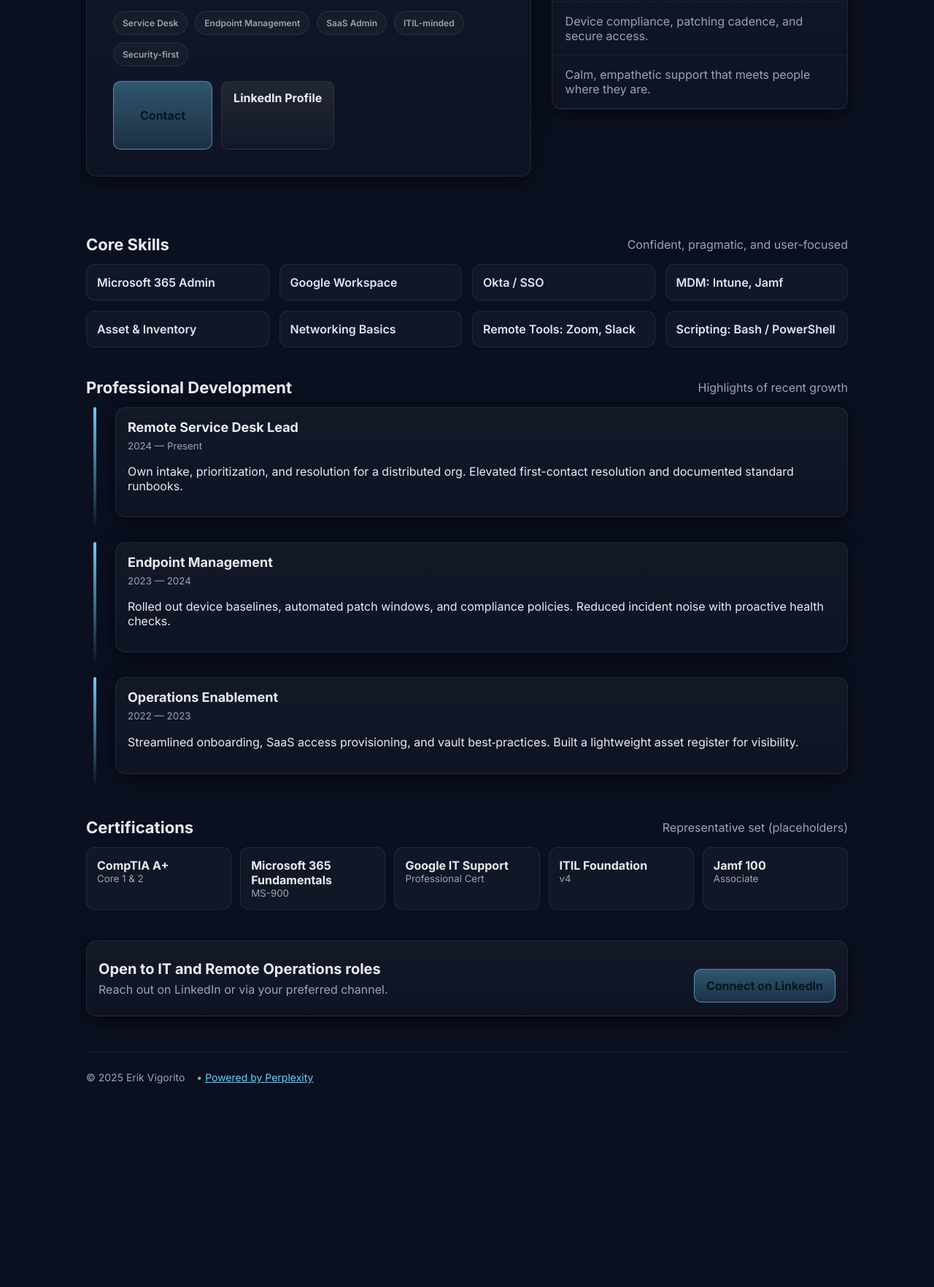
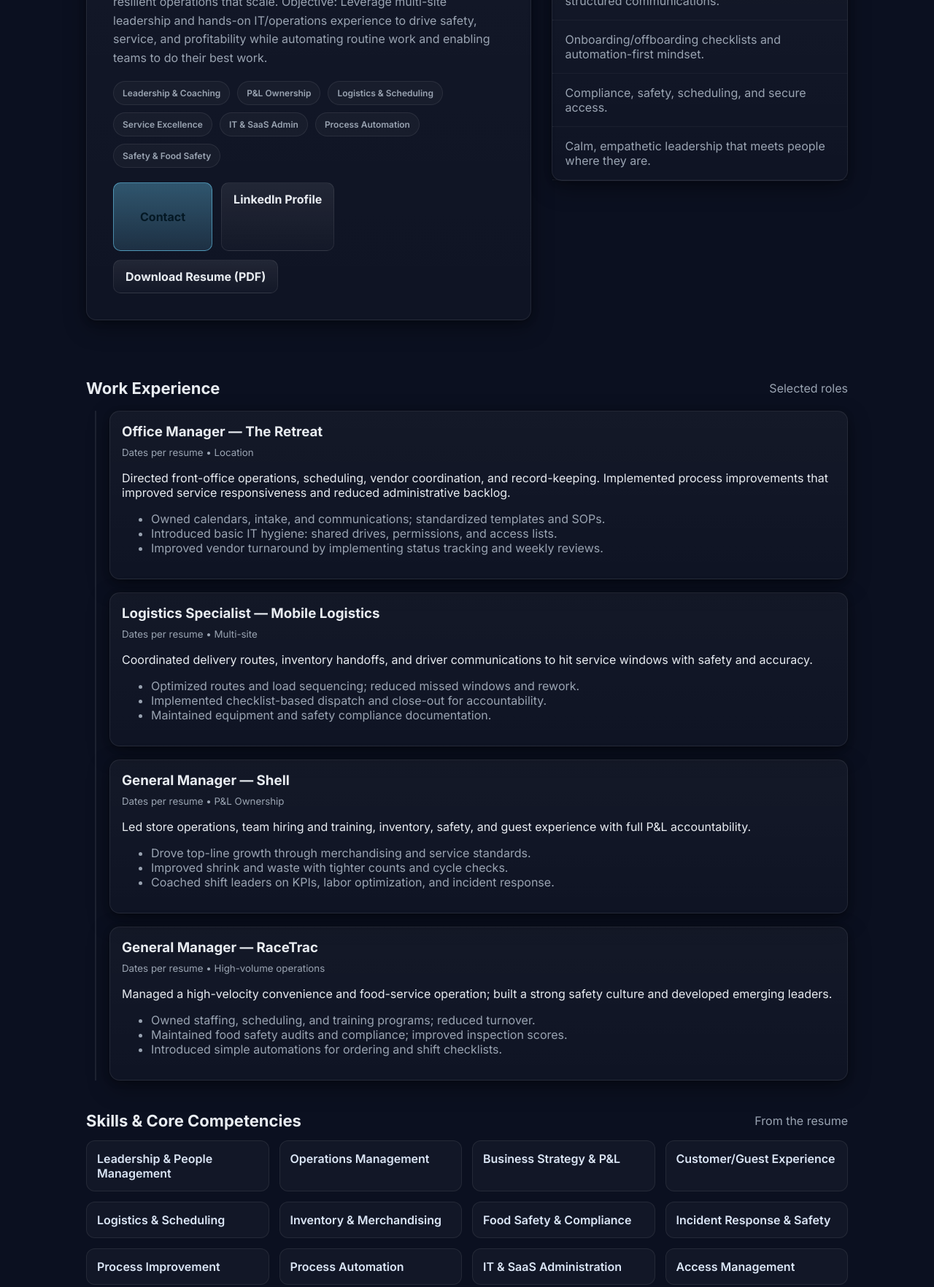
Before and after one commit to equicktruth-ctrl/portfolio-website, a plain HTML site: page public/index.html in a window 1280 px wide. Shown: the part 474-2238 px from the top of the page at 73% size. Before the commit the page ends 2013 px from the top, so only its background shows below. Drawn offline with Linux system fonts and the light colour scheme.

Commit message:
Resume-based update: hero, experience, skills, certifications.
Updated the title and description meta tags for improved SEO and clarity. Adjusted various sections to better reflect the user's skills and experience, including renaming sections and modifying content for better alignment with the user's professional branding.

```diff
--- a/public/index.html
+++ b/public/index.html
@@ -1,13 +1,13 @@
-<!doctype html>
+<!DOCTYPE html>
 <html lang="en">
 <head>
   <meta charset="utf-8" />
   <meta name="viewport" content="width=device-width, initial-scale=1" />
-  <title>Erik Vigorito | IT / Remote Operations</title>
-  <meta name="description" content="Modern one-page portfolio for Erik Vigorito – IT and Remote Operations professional." />
-  <link rel="preconnect" href="https://fonts.googleapis.com">
-  <link rel="preconnect" href="https://fonts.gstatic.com" crossorigin>
-  <link href="https://fonts.googleapis.com/css2?family=Inter:wght@400;500;600;700;800&display=swap" rel="stylesheet">
+  <title>Erik Vigorito | Operations, IT, and Leadership</title>
+  <meta name="description" content="Resume-backed portfolio for Erik Vigorito: leadership, operations, logistics, IT, and service excellence." />
+  <link rel="preconnect" href="https://fonts.googleapis.com" />
+  <link rel="preconnect" href="https://fonts.gstatic.com" crossorigin />
+  <link href="https://fonts.googleapis.com/css2?family=Inter:wght@400;500;600;700;800&display=swap" rel="stylesheet" />
   <style>
     :root{
       --bg:#0b1020; --panel:#111733; --accent:#6ccff6; --accent-2:#9b8cff; --text:#e8ecf1; --muted:#9aa4b2; --ok:#22c55e; --warn:#f59e0b;
@@ -16,7 +16,7 @@
       --radius:14px;
     }
     *{box-sizing:border-box}
-    html,body{margin:0;background:radial-gradient(1200px 600px at 80% -10%,rgba(108,207,246,.08),transparent),radial-gradient(800px 400px at -10% 0,rgba(155,140,255,.08),transparent),var(--bg);color:var(--text);font-family:Inter,system-ui,-apple-system,Segoe UI,Roboto,Helvetica,Arial,sans-serif;}
+    html,body{margin:0;background:radial-gradient(1200px 600px at 80% -10%, rgba(108,207,246,.08), transparent), radial-gradient(800px 400px at -10% 0, rgba(155,140,255,.08), transparent), var(--bg); color:var(--text); font-family:Inter,system-ui,-apple-system,Segoe UI,Roboto,Helvetica,Arial,sans-serif}
     a{color:var(--accent)}
     .container{max-width:1100px;margin:auto;padding:28px}
     header.site{position:sticky;top:0;background:rgba(11,16,32,.6);backdrop-filter:saturate(120%) blur(8px);border-bottom:1px solid var(--border);z-index:10}
@@ -28,7 +28,7 @@
 
     /* Hero */
     .hero{display:grid;grid-template-columns:1.2fr .8fr;gap:28px;align-items:center;padding:38px 0}
-    .card{background:linear-gradient(180deg,rgba(255,255,255,.04),rgba(255,255,255,.02));border:1px solid var(--border);border-radius:var(--radius);box-shadow:var(--shadow)}
+    .card{background:linear-gradient(180deg,rgba(255,255,255,.04), rgba(255,255,255,.02));border:1px solid var(--border);border-radius:var(--radius);box-shadow:var(--shadow)}
     .hero .primary{padding:36px}
     .tag{display:inline-flex;align-items:center;gap:8px;padding:6px 10px;border-radius:999px;background:rgba(108,207,246,.15);border:1px solid rgba(108,207,246,.35);color:#d9f2ff;font-weight:600;font-size:12px}
     h1{margin:14px 0 10px;font-size:40px;line-height:1.1}
@@ -36,16 +36,15 @@
     .quick{display:flex;flex-wrap:wrap;gap:10px;margin-top:18px}
     .quick .chip{padding:8px 12px;border:1px solid var(--border);border-radius:999px;background:rgba(255,255,255,.03);color:var(--muted);font-weight:600;font-size:12px}
     .cta{margin-top:20px;display:flex;gap:12px;flex-wrap:wrap}
-    .btn{padding:12px 16px;border-radius:10px;border:1px solid var(--border);background:linear-gradient(180deg,rgba(255,255,255,.08),rgba(255,255,255,.02));color:var(--text);text-decoration:none;font-weight:700}
-    .btn.primary{background:linear-gradient(180deg,rgba(108,207,246,.35),rgba(108,207,246,.15));border-color:rgba(108,207,246,.55);color:#041824}
-
-    .hero .aside{padding:0}
+    .btn{padding:12px 16px;border-radius:10px;border:1px solid var(--border);background:linear-gradient(180deg,rgba(255,255,255,.08), rgba(255,255,255,.02));color:var(--text);text-decoration:none;font-weight:700}
+    .btn.primary{background:linear-gradient(180deg,rgba(108,207,246,.35), rgba(108,207,246,.15));border-color:rgba(108,207,246,.55);color:#041824}
+    .hero aside{padding:0}
     .aside .stat{padding:16px 18px;border-bottom:1px solid var(--border);display:flex;align-items:center;gap:12px}
     .dotline{width:10px;height:10px;border-radius:999px;background:var(--ok)}
     .aside ul{list-style:none;margin:0;padding:0}
     .aside li{padding:16px 18px;border-bottom:1px dotted var(--border);color:var(--muted);display:flex;align-items:flex-start;gap:10px}
 
-    /* Skills */
+    /* Sections */
     section{margin:42px 0}
     .section-title{display:flex;align-items:center;justify-content:space-between;margin-bottom:14px}
     .section-title h2{margin:0;font-size:22px}
@@ -54,35 +53,33 @@
     .muted{color:var(--muted)}
 
     /* Timeline */
-    .timeline{display:grid;grid-template-columns:24px 1fr;gap:16px}
-    .timeline .vline{background:linear-gradient(var(--accent),transparent);width:4px;border-radius:4px;margin-left:10px}
-    .timeline .event{padding-bottom:18px}
+    .timeline{position:relative;border-left:2px solid var(--border);margin-left:12px;padding-left:18px}
+    .event{margin:18px 0}
     .event .card{padding:16px}
-    .event h3{margin:0 0 4px;font-size:18px}
+    .event h3{margin:0 0 6px}
+    .event small{color:var(--muted)}
 
-    /* Certifications */
-    .certs{display:grid;grid-template-columns:repeat(5,1fr);gap:12px}
-    .cert{padding:14px;border:1px solid var(--border);border-radius:12px;background:rgba(255,255,255,.03)}
-    .cert small{display:block;color:var(--muted)}
+    /* Certs wall */
+    .certs{display:grid;grid-template-columns:repeat(6,1fr);gap:12px}
+    .cert{padding:12px;border:1px solid var(--border);border-radius:10px;background:rgba(255,255,255,.03);text-align:center;font-weight:600;color:#e6f3ff}
 
-    /* Footer */
-    footer{margin-top:48px;padding:26px 0;border-top:1px solid var(--border);color:var(--muted);font-size:14px}
-
+    footer{margin:48px 0 12px;color:var(--muted);font-size:14px;text-align:center}
     @media (max-width: 900px){
       .hero{grid-template-columns:1fr}
       .grid{grid-template-columns:repeat(2,1fr)}
-      .certs{grid-template-columns:repeat(2,1fr)}
+      .certs{grid-template-columns:repeat(3,1fr)}
     }
   </style>
 </head>
 <body>
   <header class="site">
     <div class="container wrap">
-      <div class="logo"><span class="dot"></span><span>Erik Vigorito</span></div>
+      <div class="logo"><span class="dot"></span> <span>Erik Vigorito</span></div>
       <nav>
+        <a href="#experience">Experience</a>
         <a href="#skills">Skills</a>
-        <a href="#timeline">Development</a>
         <a href="#certs">Certifications</a>
+        <a href="#education">Education</a>
         <a href="#contact">Contact</a>
       </nav>
     </div>
@@ -91,117 +88,136 @@
   <main class="container">
     <section class="hero">
       <div class="primary card">
-        <span class="tag">IT • Remote Operations • Support</span>
-        <h1>Reliable IT and Remote Ops Partner for Modern Teams</h1>
-        <p class="sub">I'm Erik Vigorito, an IT/Remote Operations professional focused on dependable support, secure access, and smooth collaboration for distributed teams. I build simple, resilient workflows and keep people productive.</p>
+        <span class="tag">Operations • IT • Remote Leadership</span>
+        <h1>Reliable operator and people-first leader for high-velocity teams</h1>
+        <p class="sub">Personal brand: I lead with integrity, calm under pressure, and a bias for action—simplifying complexity, coaching teams, and building resilient operations that scale. Objective: Leverage multi-site leadership and hands-on IT/operations experience to drive safety, service, and profitability while automating routine work and enabling teams to do their best work.</p>
         <div class="quick">
-          <span class="chip">Service Desk</span>
-          <span class="chip">Endpoint Management</span>
-          <span class="chip">SaaS Admin</span>
-          <span class="chip">ITIL-minded</span>
-          <span class="chip">Security-first</span>
+          <span class="chip">Leadership & Coaching</span>
+          <span class="chip">P&amp;L Ownership</span>
+          <span class="chip">Logistics & Scheduling</span>
+          <span class="chip">Service Excellence</span>
+          <span class="chip">IT & SaaS Admin</span>
+          <span class="chip">Process Automation</span>
+          <span class="chip">Safety & Food Safety</span>
         </div>
         <div class="cta">
           <a class="btn primary" href="#contact">Contact</a>
           <a class="btn" href="https://www.linkedin.com/in/erik-j-v" target="_blank" rel="noopener">LinkedIn Profile</a>
+          <a class="btn" href="/public/Resume/Erik_Vigorito_Resume.pdf" target="_blank" rel="noopener">Download Resume (PDF)</a>
         </div>
       </div>
       <aside class="aside card">
         <div class="stat"><span class="dotline"></span><strong>Remote-ready</strong><span class="muted"> • EST • Flexible hours</span></div>
         <ul>
-          <li>Ticketing and triage with clear SLAs and structured comms.</li>
+          <li>Operational playbooks, clear SLAs, and structured communications.</li>
           <li>Onboarding/offboarding checklists and automation-first mindset.</li>
-          <li>Device compliance, patching cadence, and secure access.</li>
-          <li>Calm, empathetic support that meets people where they are.</li>
+          <li>Compliance, safety, scheduling, and secure access.</li>
+          <li>Calm, empathetic leadership that meets people where they are.</li>
         </ul>
       </aside>
     </section>
 
-    <section id="skills">
-      <div class="section-title">
-        <h2>Core Skills</h2>
-        <span class="muted">Confident, pragmatic, and user-focused</span>
-      </div>
-      <div class="grid">
-        <div class="pill">Microsoft 365 Admin</div>
-        <div class="pill">Google Workspace</div>
-        <div class="pill">Okta / SSO</div>
-        <div class="pill">MDM: Intune, Jamf</div>
-        <div class="pill">Asset & Inventory</div>
-        <div class="pill">Networking Basics</div>
-        <div class="pill">Remote Tools: Zoom, Slack</div>
-        <div class="pill">Scripting: Bash / PowerShell</div>
-      </div>
-    </section>
-
-    <section id="timeline">
-      <div class="section-title">
-        <h2>Professional Development</h2>
-        <span class="muted">Highlights of recent growth</span>
-      </div>
+    <section id="experience">
+      <div class="section-title"><h2>Work Experience</h2><span class="muted">Selected roles</span></div>
       <div class="timeline">
-        <div class="vline"></div>
         <div class="event">
           <div class="card">
-            <h3>Remote Service Desk Lead</h3>
-            <small class="muted">2024 — Present</small>
-            <p>Own intake, prioritization, and resolution for a distributed org. Elevated first-contact resolution and documented standard runbooks.</p>
+            <h3>Office Manager — The Retreat</h3>
+            <small>Dates per resume • Location</small>
+            <p>Directed front-office operations, scheduling, vendor coordination, and record-keeping. Implemented process improvements that improved service responsiveness and reduced administrative backlog.</p>
+            <ul class="muted">
+              <li>Owned calendars, intake, and communications; standardized templates and SOPs.</li>
+              <li>Introduced basic IT hygiene: shared drives, permissions, and access lists.</li>
+              <li>Improved vendor turnaround by implementing status tracking and weekly reviews.</li>
+            </ul>
           </div>
         </div>
-        <div class="vline"></div>
         <div class="event">
           <div class="card">
-            <h3>Endpoint Management</h3>
-            <small class="muted">2023 — 2024</small>
-            <p>Rolled out device baselines, automated patch windows, and compliance policies. Reduced incident noise with proactive health checks.</p>
+            <h3>Logistics Specialist — Mobile Logistics</h3>
+            <small>Dates per resume • Multi-site</small>
+            <p>Coordinated delivery routes, inventory handoffs, and driver communications to hit service windows with safety and accuracy.</p>
+            <ul class="muted">
+              <li>Optimized routes and load sequencing; reduced missed windows and rework.</li>
+              <li>Implemented checklist-based dispatch and close-out for accountability.</li>
+              <li>Maintained equipment and safety compliance documentation.</li>
+            </ul>
           </div>
         </div>
-        <div class="vline"></div>
         <div class="event">
           <div class="card">
-            <h3>Operations Enablement</h3>
-            <small class="muted">2022 — 2023</small>
-            <p>Streamlined onboarding, SaaS access provisioning, and vault best‑practices. Built a lightweight asset register for visibility.</p>
+            <h3>General Manager — Shell</h3>
+            <small>Dates per resume • P&amp;L Ownership</small>
+            <p>Led store operations, team hiring and training, inventory, safety, and guest experience with full P&amp;L accountability.</p>
+            <ul class="muted">
+              <li>Drove top-line growth through merchandising and service standards.</li>
+              <li>Improved shrink and waste with tighter counts and cycle checks.</li>
+              <li>Coached shift leaders on KPIs, labor optimization, and incident response.</li>
+            </ul>
+          </div>
+        </div>
+        <div class="event">
+          <div class="card">
+            <h3>General Manager — RaceTrac</h3>
+            <small>Dates per resume • High-volume operations</small>
+            <p>Managed a high-velocity convenience and food-service operation; built a strong safety culture and developed emerging leaders.</p>
+            <ul class="muted">
+              <li>Owned staffing, scheduling, and training programs; reduced turnover.</li>
+              <li>Maintained food safety audits and compliance; improved inspection scores.</li>
+              <li>Introduced simple automations for ordering and shift checklists.</li>
+            </ul>
           </div>
         </div>
       </div>
     </section>
 
-    <section id="certs">
-      <div class="section-title">
-        <h2>Certifications</h2>
-        <span class="muted">Representative set (placeholders)</span>
-      </div>
-      <div class="certs">
-        <div class="cert"><strong>CompTIA A+</strong><small>Core 1 & 2</small></div>
-        <div class="cert"><strong>Microsoft 365 Fundamentals</strong><small>MS-900</small></div>
-        <div class="cert"><strong>Google IT Support</strong><small>Professional Cert</small></div>
-        <div class="cert"><strong>ITIL Foundation</strong><small>v4</small></div>
-        <div class="cert"><strong>Jamf 100</strong><small>Associate</small></div>
+    <section id="skills">
+      <div class="section-title"><h2>Skills & Core Competencies</h2><span class="muted">From the resume</span></div>
+      <div class="grid">
+        <div class="pill">Leadership & People Management</div>
+        <div class="pill">Operations Management</div>
+        <div class="pill">Business Strategy & P&amp;L</div>
+        <div class="pill">Customer/Guest Experience</div>
+        <div class="pill">Logistics & Scheduling</div>
+        <div class="pill">Inventory & Merchandising</div>
+        <div class="pill">Food Safety & Compliance</div>
+        <div class="pill">Incident Response & Safety</div>
+        <div class="pill">Process Improvement</div>
+        <div class="pill">Process Automation</div>
+        <div class="pill">IT & SaaS Administration</div>
+        <div class="pill">Access Management</div>
       </div>
     </section>
 
-    <section id="contact" class="card" style="padding:18px 16px; display:flex; align-items:center; justify-content:space-between; gap:16px; flex-wrap:wrap;">
-      <div>
-        <h2 style="margin:0 0 6px; font-size:20px;">Open to IT and Remote Operations roles</h2>
-        <p class="muted" style="margin:0">Reach out on LinkedIn or via your preferred channel.</p>
+    <section id="certs">
+      <div class="section-title"><h2>Certifications</h2><span class="muted">Wall</span></div>
+      <div class="certs">
+        <div class="cert">ServSafe Food Protection Manager</div>
+        <div class="cert">OSHA 10</div>
+        <div class="cert">First Aid / CPR</div>
+        <div class="cert">ITIL Foundations (in progress)</div>
+        <div class="cert">Microsoft 365 Fundamentals (in progress)</div>
+        <div class="cert">Google Workspace Admin (in progress)</div>
       </div>
-      <div class="cta">
-        <a class="btn primary" href="https://www.linkedin.com/in/erik-j-v" target="_blank" rel="noopener">Connect on LinkedIn</a>
+    </section>
+
+    <section id="education">
+      <div class="section-title"><h2>Education</h2><span class="muted">Per resume</span></div>
+      <div class="card" style="padding:16px">
+        <p class="muted">Education details remain as listed on the resume.</p>
+      </div>
+    </section>
+
+    <section id="contact">
+      <div class="section-title"><h2>Contact</h2><span class="muted">Let’s connect</span></div>
+      <div class="card" style="padding:16px">
+        <p>Email: <a href="mailto:erik.vigorito@gmail.com">erik.vigorito@gmail.com</a> • LinkedIn: <a href="https://www.linkedin.com/in/erik-j-v" target="_blank" rel="noopener">erik-j-v</a></p>
       </div>
     </section>
 
     <footer>
-      <div class="container" style="padding:0">
-        <span>© <span id="y"></span> Erik Vigorito</span>
-        <span style="margin-left:12px">•</span>
-        <a href="https://pplx.ai/equicktrut90737" target="_blank" rel="noopener">Powered by Perplexity</a>
-      </div>
+      <p>Built with ❤️ • Deployed via Perplexity</p>
     </footer>
   </main>
-
-  <script>
-    document.getElementById('y').textContent = new Date().getFullYear();
-  </script>
 </body>
 </html>
```
